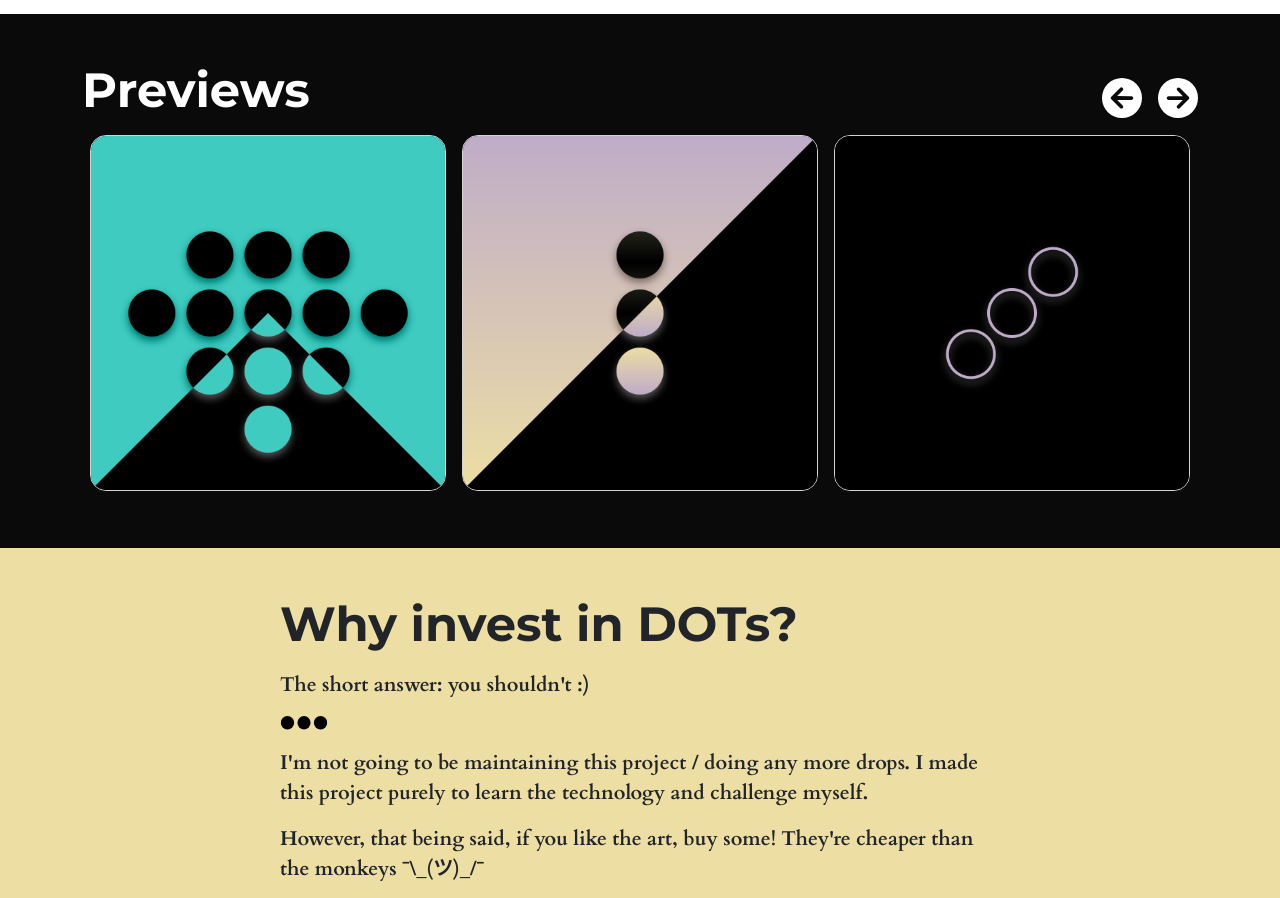
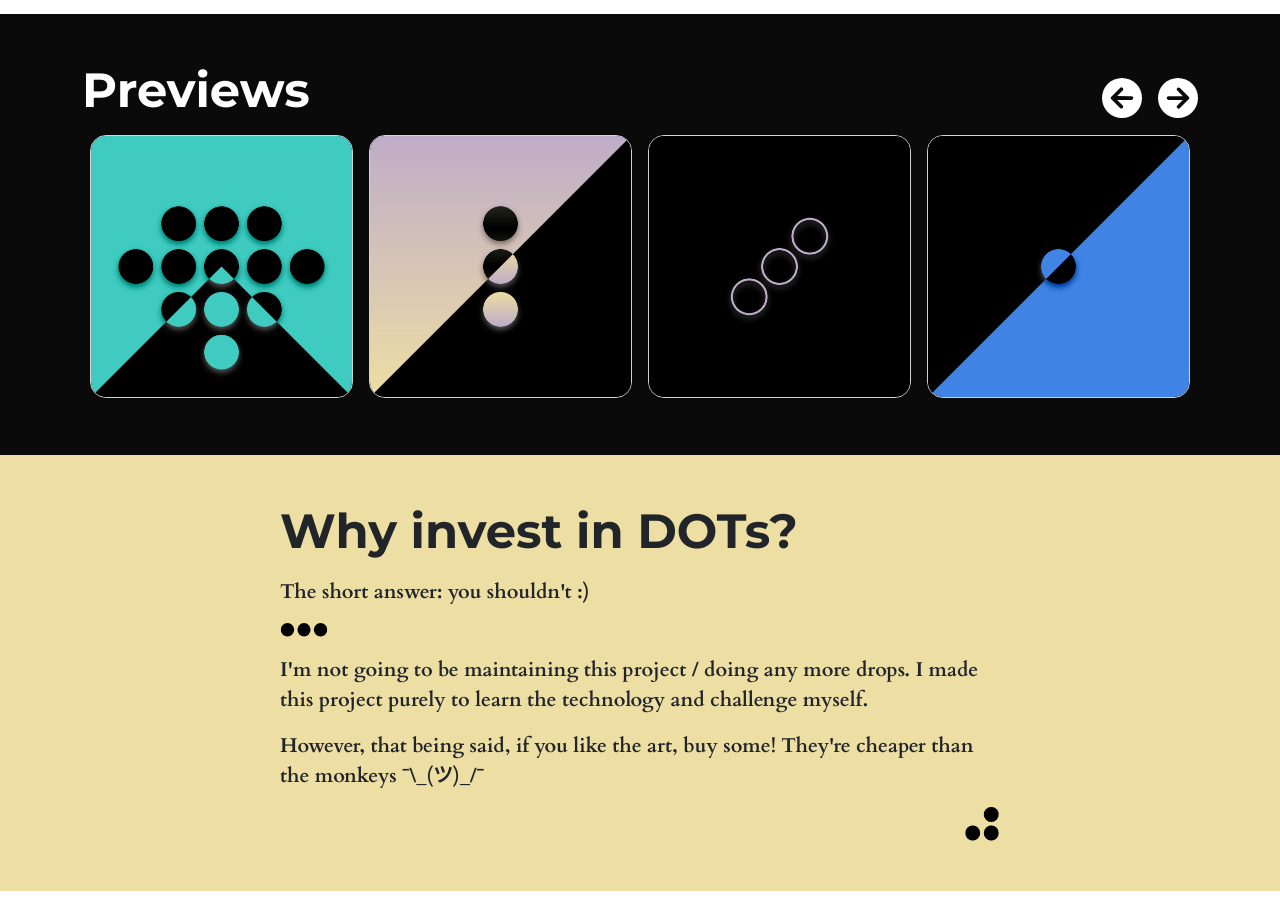
Before and after one commit to jsainz237/nft-dots, a Next.js app: page / in a window 1280 px wide. Shown: the part 1280-2178 px from the top of the page. Built offline with nearby package versions, Linux system fonts and the light colour scheme.

Commit message:
fix: add better styling and UX to preview slider

```diff
--- a/src/components/PreviewSection.tsx
+++ b/src/components/PreviewSection.tsx
@@ -41,21 +41,6 @@ export const PreviewSection: FC = () => {
     const sliderRef = useRef<Slider>();
     const [slidesToShow, setSlidesToShow] = useState<number>(3);
 
-    useEffect(() => {
-        window.addEventListener('resize', () => {
-            if(window.innerWidth > 960 && slidesToShow !== 4) {
-                console.log("SETTING TO 4");
-                setSlidesToShow(4);
-                return;
-            }
-            if(window.innerWidth <= 960 && slidesToShow !== 3) {
-                console.log("SETTING TO 3");
-                setSlidesToShow(3);
-                return;
-            }
-        })
-    }, []);
-
     const examples = new Array(12).fill(0).map((_, i) => `ex-${i + 1}`);
     const settings: Settings = {
         infinite: true,
@@ -63,6 +48,15 @@ export const PreviewSection: FC = () => {
         swipeToSlide: true,
         arrows: false,
         dots: false,
+        slidesToShow: 4,
+        responsive: [
+            {
+                breakpoint: 960,
+                settings: {
+                    slidesToShow: 3,
+                }
+            },
+        ]
     }
 
     const scroll = (dir: number) => {
@@ -82,6 +76,7 @@ export const PreviewSection: FC = () => {
                     <Styled.Icon onClick={() => scroll(1)} size='2x' icon={faCircleArrowRight} />
                 </Styled.ButtonWrapper>
             </Styled.TitleContainer>
+            <div style={{ cursor: 'pointer' }}>
                 <Slider ref={sliderRef} slidesToShow={slidesToShow} {...settings}>
                     { examples.map(filename => (
                         <Styled.ExampleContainer>
@@ -89,6 +84,7 @@ export const PreviewSection: FC = () => {
                         </Styled.ExampleContainer>
                     ))}
                 </Slider>
+            </div>
         </Section>
     )
 }
```
Lines whose indentation alone changed are shown as unchanged.
